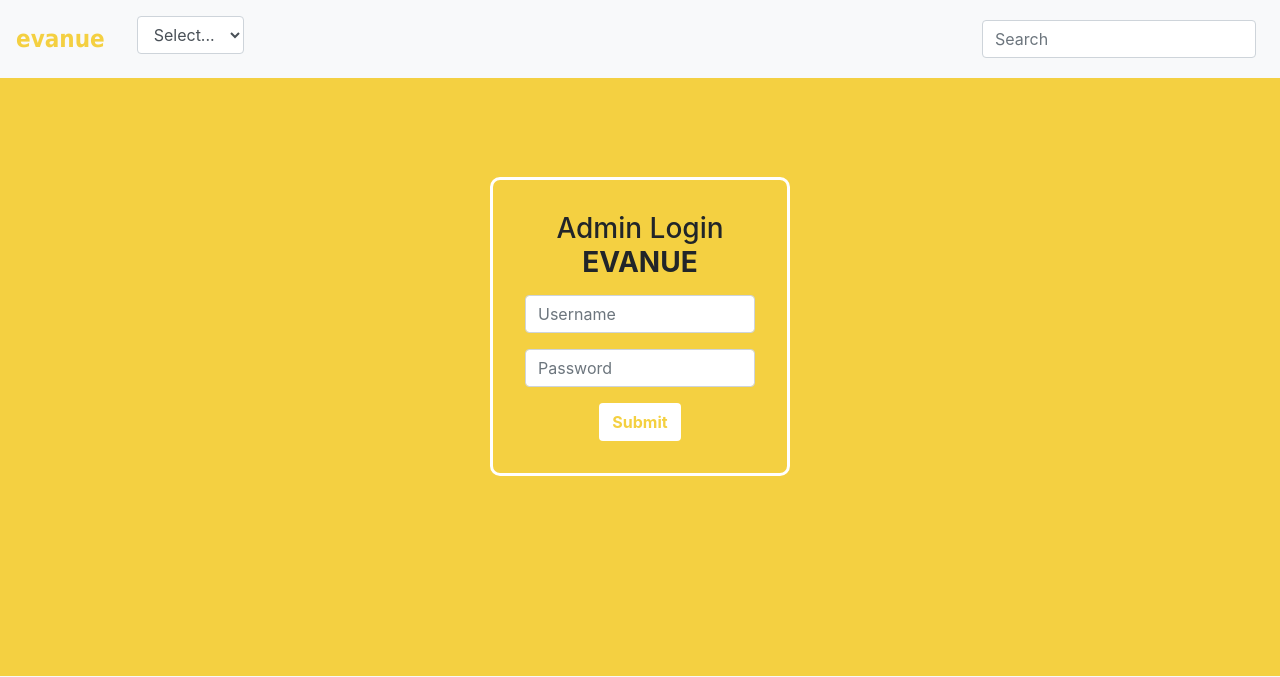
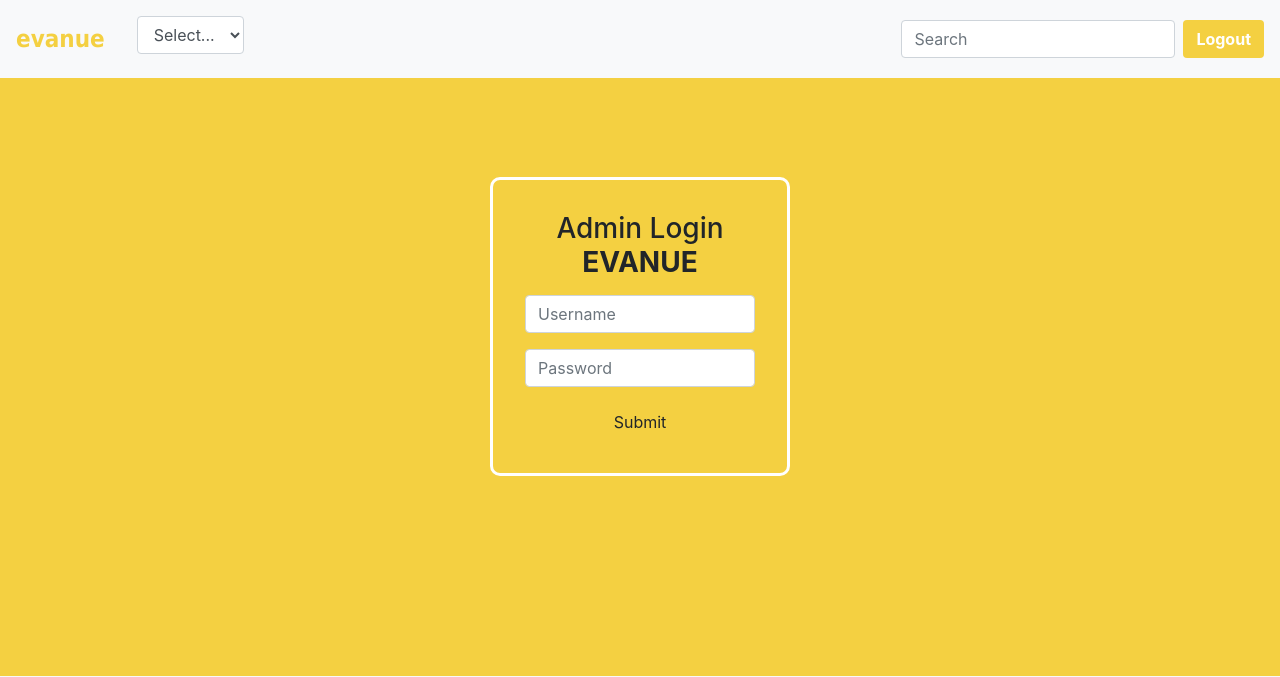
Before and after one commit to evanezent/IMPAL_Project, a CodeIgniter app: page /IMPAL_Project/admin/login in a window 1280 px wide. Shown: the top 677 px of the page. Run offline with CodeIgniter, Linux system fonts and the light colour scheme; the visitor is signed in with stand-in values (Sample User, id 1); some libraries are stand-ins or nearby versions.

Commit message:
admin session is done

```diff
--- a/application/controllers/Admin.php
+++ b/application/controllers/Admin.php
@@ -40,6 +40,11 @@ class Admin extends CI_Controller {
 		}
 	}
 
+	public function logout()
+	{
+		$this->session->sess_destroy();
+		redirect('admin/login');
+	}
 }
 
 /* End of file Admin.php */
--- a/application/views/admin/admin.php
+++ b/application/views/admin/admin.php
@@ -2,7 +2,7 @@
     <!-- Check session -->
     <?php
     if (!$_SESSION['user']) {
-        redirect('User/forbiden');
+        redirect('admin/login');
     }
     ?>
     <!-- EVENT -->
--- a/application/views/admin/login_admin.php
+++ b/application/views/admin/login_admin.php
@@ -4,7 +4,7 @@
             <h3>Admin Login <b>EVANUE</b></h3>
         </div>
         <div class="form-login">
-        <form action="<?= base_url("admin") ?>" method="post">
+        <form action="<?= base_url("admin/login_db") ?>" method="post">
             <div class="form-group">
                 <input type="input" class="form-control" name="user-admin" placeholder="Username">
             </div>
--- a/application/views/template/header_admin.php
+++ b/application/views/template/header_admin.php
@@ -32,10 +32,22 @@
                     </div>
                 </li>
             </ul>
-            <form id="search-admin" class="form-inline">
-                <input class="form-control mr-sm-2" type="search" placeholder="Search" aria-label="Search">
-                <button class="btn" type="submit" hidden>Search</button>
-            </form>
+            <?php
+                if (isset($_SESSION['user'])) {
+            ?>
+                <div class="admin-session">
+                    <div>
+                        <form id="search-admin" class="form-inline">
+                            <input class="form-control mr-sm-2" type="search" placeholder="Search" aria-label="Search">
+                            <button class="btn" type="submit" hidden>Search</button>
+                        </form>
+                    </div>
+                    <div class="session-admin">
+                        <a class="btn admin_button" href="<?= base_url('admin/logout') ?>">Logout</a>
+                    </div>
+
+                </div>
+            <?php } ?>
         </div>
     </nav>
 </header>
--- a/asset/admin_style.css
+++ b/asset/admin_style.css
@@ -1,6 +1,9 @@
 .container-fluid{
     padding-right: 0;
     padding-left: 0;
+}
+.admin-session{
+    display: flex;
 }
 .box-login{
     width: 300px;
@@ -14,14 +17,14 @@
 .login-title{
     margin-bottom: 2vh;
 }
-.user_button{
+.admin_button{
+    background-color: #f4d041;
+    color: white;
+    font-weight: bold;
+}
+.admin_button:hover{
     background-color: white ;
     color: #f4d041 ;
-    font-weight: bold;
-}
-.user_button:hover{
-    background-color: #f4d041;
-    color: white;
     border: #f4d041 solid 0.1em;
     border: 2px solid white;
 }
```
